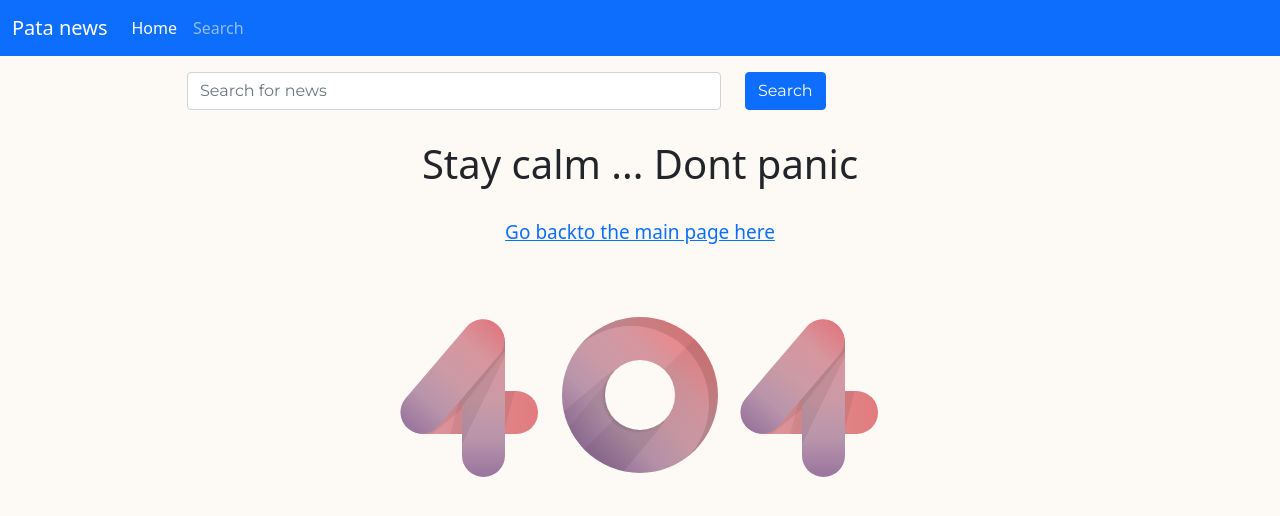
After one commit to Clinton-dev/Pata-news, a Flask app: template app/templates/fourOwfour.html in a window 1280 px wide. The commit adds this page. Shown: the top 516 px of the page. Run offline with Flask 2, Linux system fonts and the light colour scheme; the template is opened without the code that fills it, so the values that code supplies are empty; parts of the project's set-up code (start-up, migrations or seed data) failed here and were passed over.

Commit message:
add flask form

```diff
--- a/app/templates/articles.html
+++ b/app/templates/articles.html
@@ -3,6 +3,8 @@
 
 {% block articles %}
 <div class="container mt-2">
-    {{macro.displayArticles(articles)}}
+    <div class="row justify-content-center">
+        {{macro.displayArticles(articles)}}
+    </div>
 </div>
 {% endblock articles %}
--- a/app/templates/base.html
+++ b/app/templates/base.html
@@ -22,6 +22,21 @@
             <!-- display news source -->
             {% block articles %}
             {% endblock articles %}
+            <!-- display search -->
+            {% block search %}
+            <div class="container my-3">
+                <form class="row justify-content-center">
+                    <div class="col-md-6">
+                        <input type="text" name="news_query" placeholder="Search for news" class="form-control ">
+                    </div>
+                    <div class="col-md-4">
+                        <input type="submit"  value="Search" class="btn btn-primary">
+                    </div>
+                </form>
+            </div>
+            {% endblock search %}
+            <!-- display 404 error page
+             -->
             {% block fourOwfour %}
             {% endblock fourOwfour %}
         </div>
--- /dev/null
+++ b/app/templates/fourOwfour.html
@@ -0,0 +1,13 @@
+{% extends 'base.html'%}
+
+{% block fourOwfour %}
+<h1>Stay calm ... Dont panic </h1>
+<p class="zoom-area"><a href="{{url_for('index')}}" >Go backto the main page here</a></p>
+
+<section class="error-container">
+  <span class="four"><span class="screen-reader-text">4</span></span>
+  <span class="zero"><span class="screen-reader-text">0</span></span>
+  <span class="four"><span class="screen-reader-text">4</span></span>
+</section>
+
+{% endblock %}
--- a/app/templates/navbar.html
+++ b/app/templates/navbar.html
@@ -1,16 +1,16 @@
 <nav class="navbar navbar-expand-lg navbar-dark bg-primary">
     <div class="container-fluid">
-      <a class="navbar-brand" href="#">Pata news</a>
+      <a class="navbar-brand" href="{{url_for('index')}}">Pata news</a>
       <button class="navbar-toggler" type="button" data-bs-toggle="collapse" data-bs-target="#navbarNav" aria-controls="navbarNav" aria-expanded="false" aria-label="Toggle navigation">
         <span class="navbar-toggler-icon"></span>
       </button>
       <div class="collapse navbar-collapse" id="navbarNav">
         <ul class="navbar-nav">
           <li class="nav-item">
-            <a class="nav-link active" aria-current="page" href="#">Home</a>
+            <a class="nav-link active" aria-current="page" href="{{url_for('index')}}">Home</a>
           </li>
           <li class="nav-item">
-            <a class="nav-link" href="#">Search</a>
+            <a class="nav-link" href="{{url_for('search')}}">Search</a>
           </li>
         </ul>
       </div>
```
Also changed, not shown: app/error.py (added, +9 -0 lines), app/form.py (added, +7 -0 lines), app/request.py (+17 -0 lines), app/templates/search.html (added, +14 -0 lines), app/views.py (+14 -2 lines).
